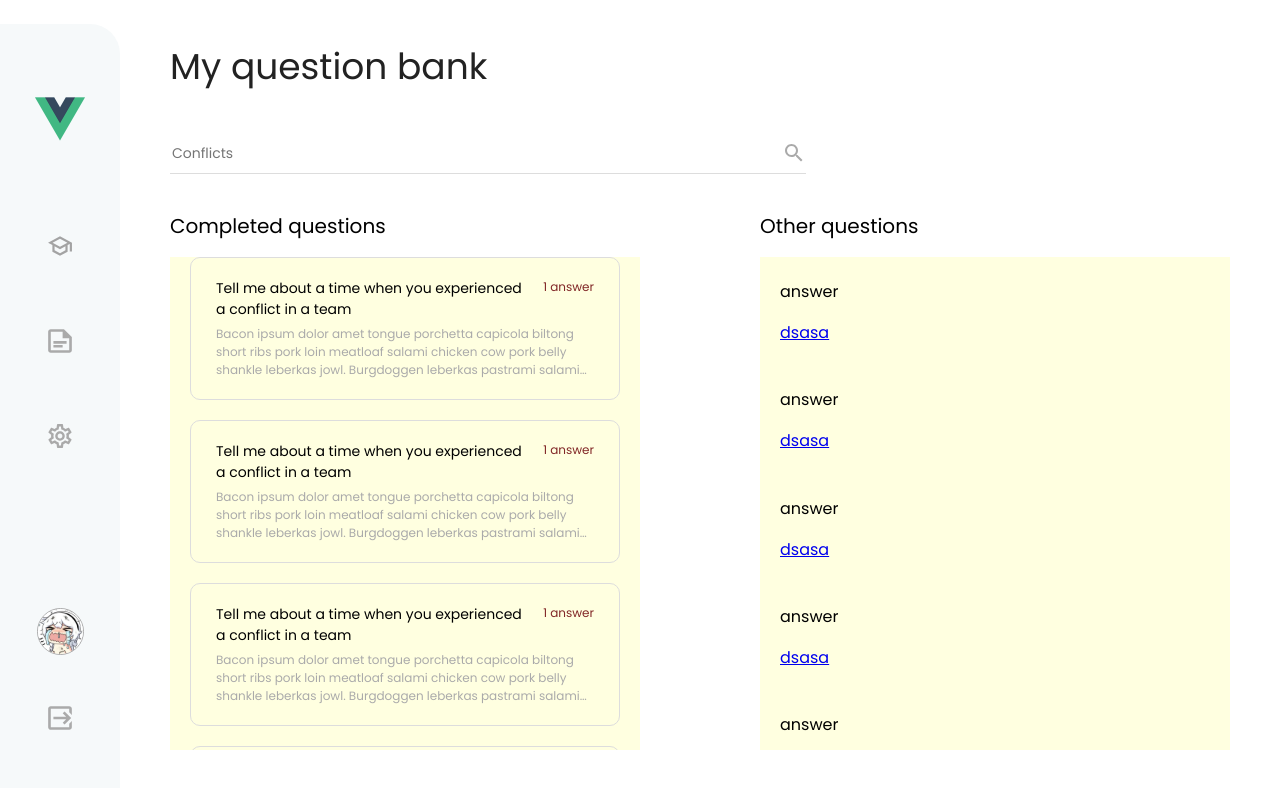
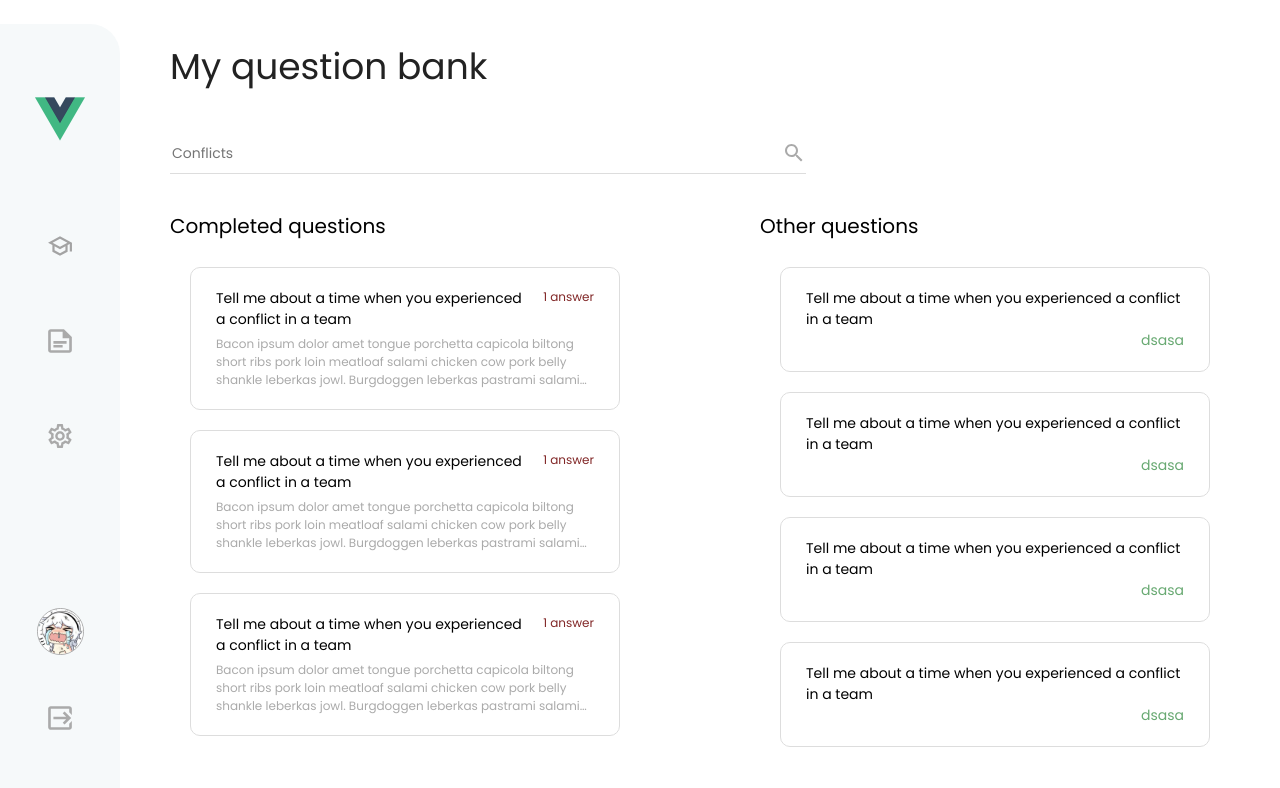
Before and after one commit to p4p-51/jubilant-octo-funicular, a Vue app in the folder frontend/: page /questions in a window 1280 px wide. Shown: the top 788 px of the page. Built offline with nearby package versions, Linux system fonts and the light colour scheme.

Commit message:
fiknish styling other questions

```diff
--- a/frontend/src/components/CompletedQuestion.vue
+++ b/frontend/src/components/CompletedQuestion.vue
@@ -75,22 +75,6 @@
     line-clamp: 3;
     -webkit-box-orient: vertical;
   }
-
-  > a {
-    text-decoration: none;
-
-    font-size: 12px;
-
-    color: $c-primary;
-
-    align-self: flex-end;
-
-    transition: $animation;
-
-    &:hover {
-      transform: scale(1.1);
-    }
-  }
 }
 </style>
 
--- a/frontend/src/components/OtherQuestion.vue
+++ b/frontend/src/components/OtherQuestion.vue
@@ -1,9 +1,6 @@
 <template>
   <div class="other-question">
-    <div class="title-container">
-      <h5>{{ title }}</h5>
-      <p>answer</p>
-    </div>
+    <h5>{{ title }}</h5>
     <a href="#">dsasa</a>
   </div>
 </template>
@@ -12,6 +9,53 @@
 @import "@/assets/css/theme.scss";
 
 .other-question {
+  display: flex;
+  flex-direction: column;
+
+  box-sizing: border-box;
+  border: solid 1px $c-grey-light;
+
+  border-radius: 10px;
+
+  padding: 20px 25px;
+
+  z-index: 2;
+
+  transition: $animation;
+  cursor: pointer;
+  &:hover {
+    transform: scale(1.02);
+
+    a {
+      font-weight: 500;
+      font-size: 14px;
+    }
+  }
+
+  h5 {
+    font-size: 14px;
+    font-weight: 400;
+
+    flex: 1;
+
+    margin: 0;
+  }
+
+  > a {
+    text-decoration: none;
+
+    font-size: 14px;
+
+    color: $c-primary;
+
+    align-self: flex-end;
+
+    transition: $animation;
+
+    &:hover {
+      transform: scale(1.1);
+    }
+  }
 }
 </style>
 
@@ -19,7 +63,16 @@
 import { defineComponent } from "vue";
 export default defineComponent({
   name: "ModuleBlock",
-  props: {},
+  props: {
+    id: {
+      type: String,
+      required: true,
+    },
+    title: {
+      type: String,
+      required: true,
+    },
+  },
   components: {},
 });
 </script>
--- a/frontend/src/views/QuestionBankView.vue
+++ b/frontend/src/views/QuestionBankView.vue
@@ -94,13 +94,11 @@
           flex-grow: 1;
           flex-basis: 0;
 
-          background: lightyellow;
-
           display: flex;
           flex-direction: column;
           row-gap: 20px;
 
-          padding: 0 20px;
+          padding: 10px 20px;
         }
       }
     }
```
